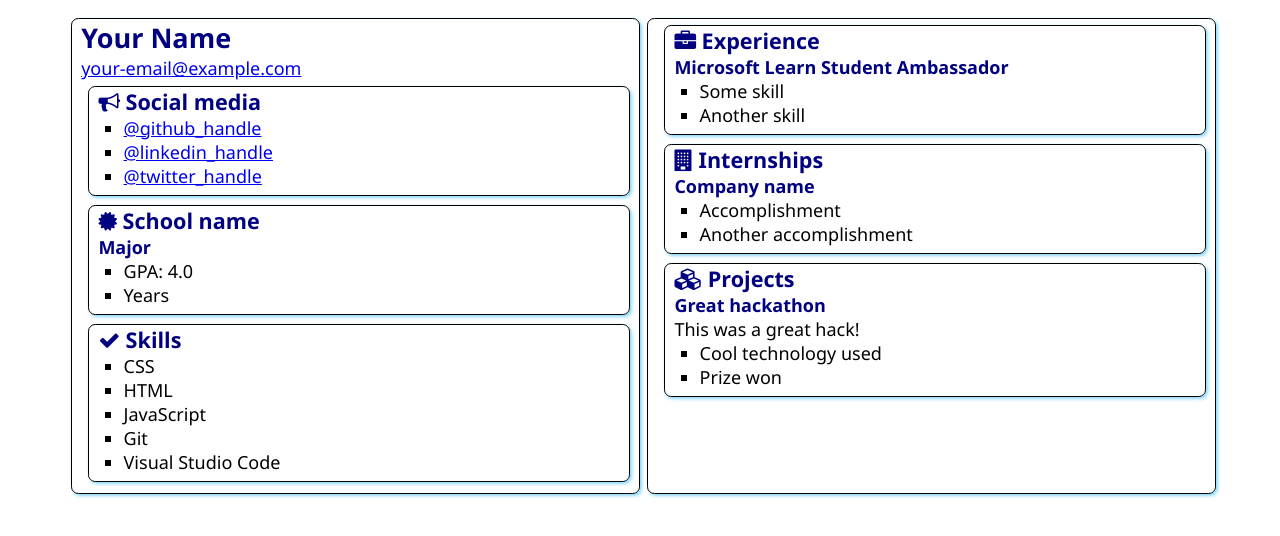
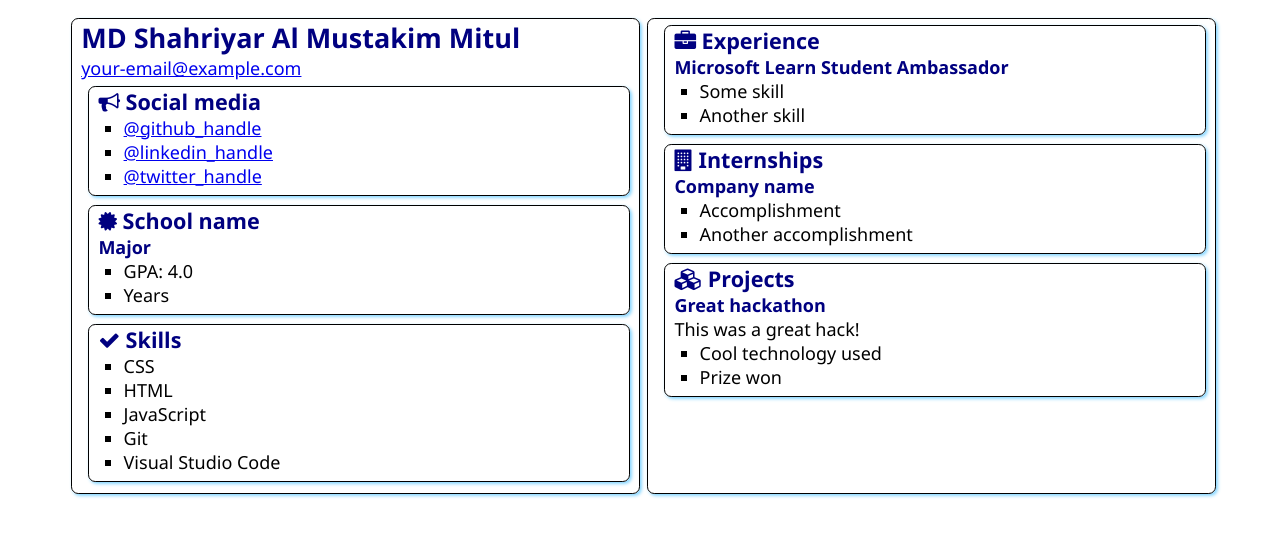
Before and after one commit to mitul3737/Ambassador-SWA-Pilot, a plain HTML site: page src/index.html in a window 1280 px wide. Drawn offline with Linux system fonts and the light colour scheme.

Commit message:
Added My Name and add a description

```diff
--- a/src/index.html
+++ b/src/index.html
@@ -12,7 +12,7 @@
 <body>
     <main>
         <article class="box">
-            <h1>Your Name</h1>
+            <h1>MD Shahriyar Al Mustakim Mitul</h1>
             <div><a href="mailto:your.email@example.com">your-email@example.com</a></div>
 
             <section class="box">
```
